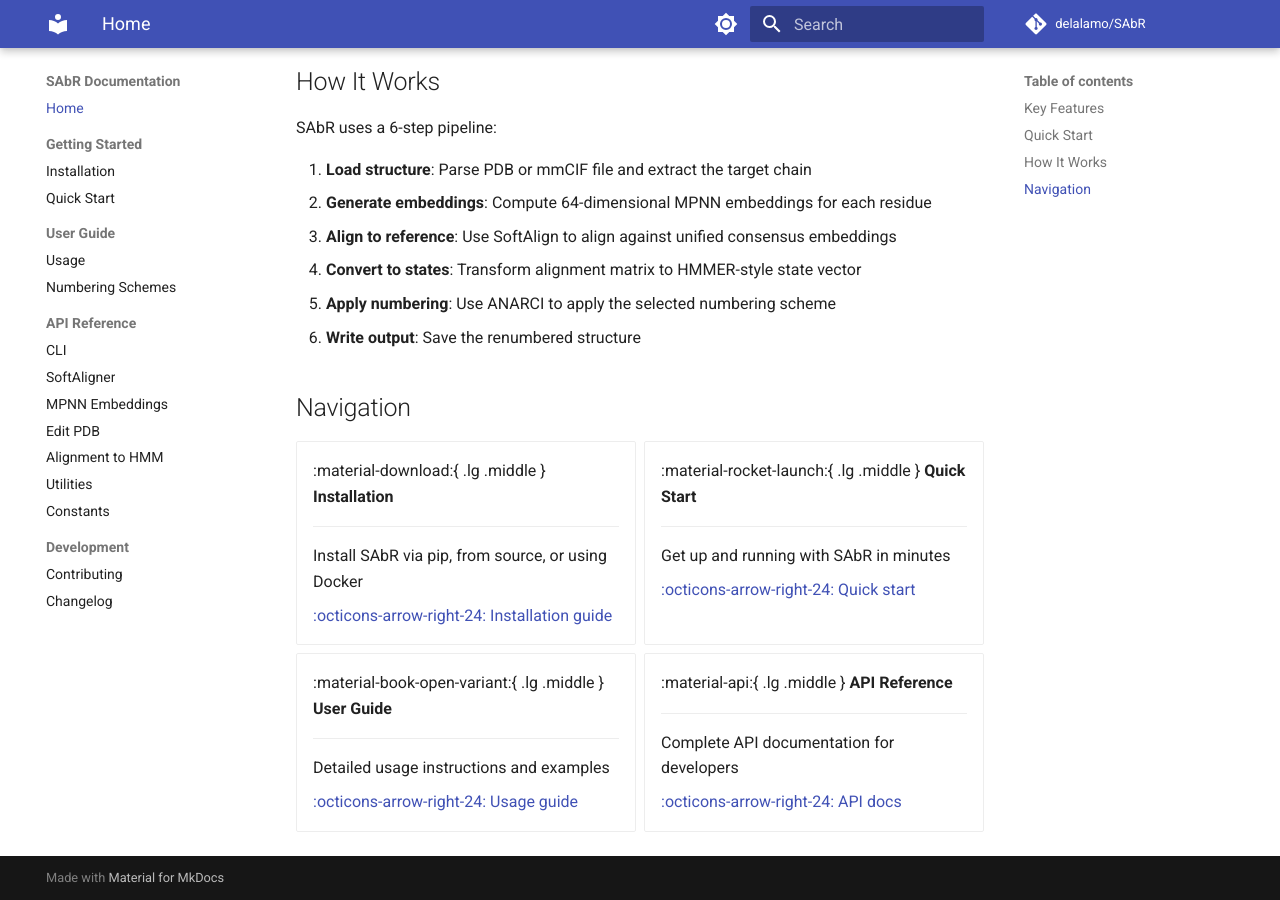
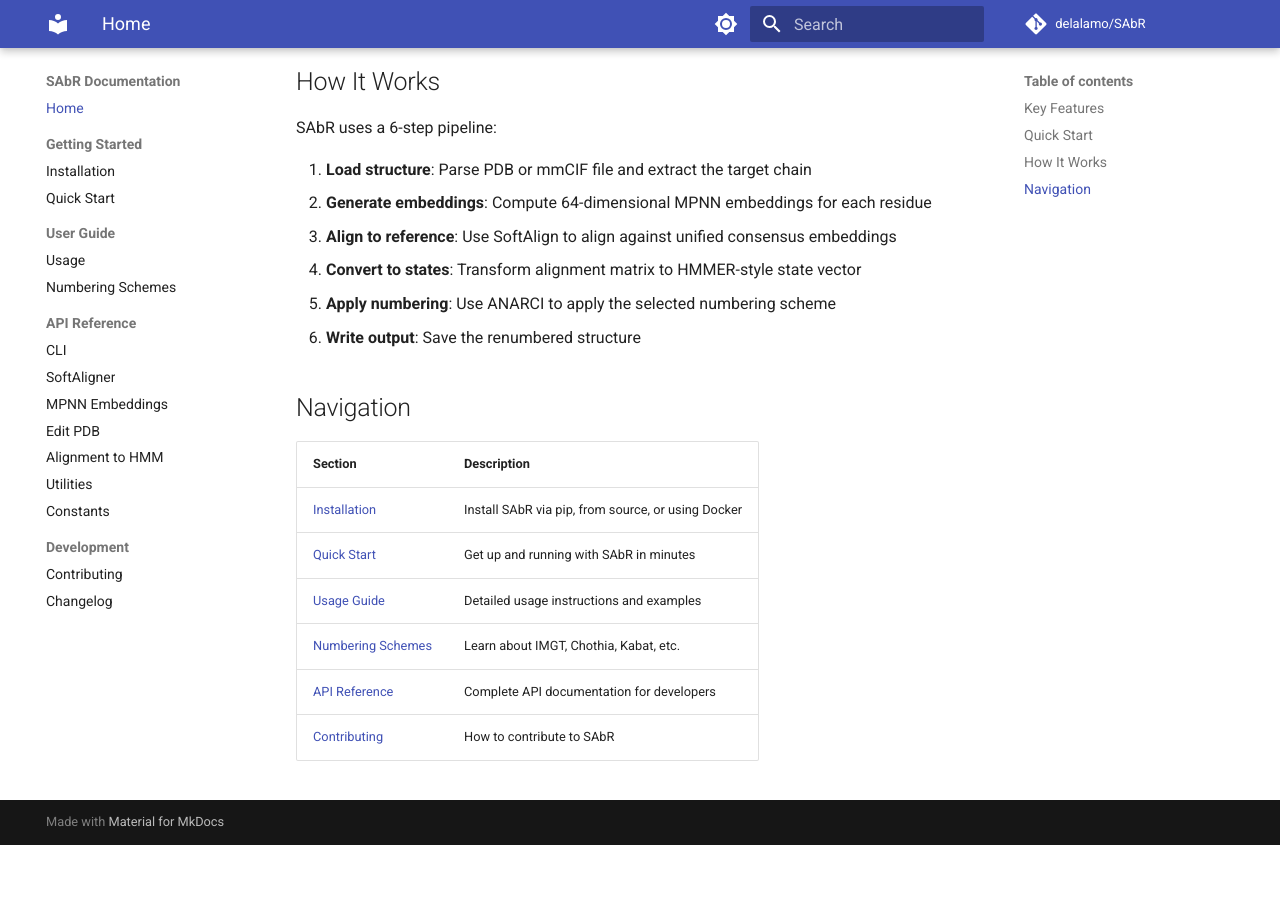
Before and after one commit to delalamo/SAbR, an MkDocs documentation site: the page built from docs/index.md, in a window 1280 px wide and 900 px high, scrolled down 968 px. Built offline with MkDocs 1.6.1 and Material for MkDocs 9.7.7, drawn with Linux system fonts in a browser that asks for light colours; comment, search, counter and statistics services are not loaded; after the commit the page ends 1813 px from its top, so only the background shows below that.

Commit message:
Fix Navigation section on index page

```diff
--- a/docs/index.md
+++ b/docs/index.md
@@ -46,38 +46,11 @@ SAbR uses a 6-step pipeline:
 
 ## Navigation
 
-<div class="grid cards" markdown>
-
--   :material-download:{ .lg .middle } **Installation**
-
-    ---
-
-    Install SAbR via pip, from source, or using Docker
-
-    [:octicons-arrow-right-24: Installation guide](installation.md)
-
--   :material-rocket-launch:{ .lg .middle } **Quick Start**
-
-    ---
-
-    Get up and running with SAbR in minutes
-
-    [:octicons-arrow-right-24: Quick start](quickstart.md)
-
--   :material-book-open-variant:{ .lg .middle } **User Guide**
-
-    ---
-
-    Detailed usage instructions and examples
-
-    [:octicons-arrow-right-24: Usage guide](usage.md)
-
--   :material-api:{ .lg .middle } **API Reference**
-
-    ---
-
-    Complete API documentation for developers
-
-    [:octicons-arrow-right-24: API docs](api/cli.md)
-
-</div>
+| Section | Description |
+|---------|-------------|
+| [Installation](installation.md) | Install SAbR via pip, from source, or using Docker |
+| [Quick Start](quickstart.md) | Get up and running with SAbR in minutes |
+| [Usage Guide](usage.md) | Detailed usage instructions and examples |
+| [Numbering Schemes](numbering_schemes.md) | Learn about IMGT, Chothia, Kabat, etc. |
+| [API Reference](api/cli.md) | Complete API documentation for developers |
+| [Contributing](contributing.md) | How to contribute to SAbR |
```
